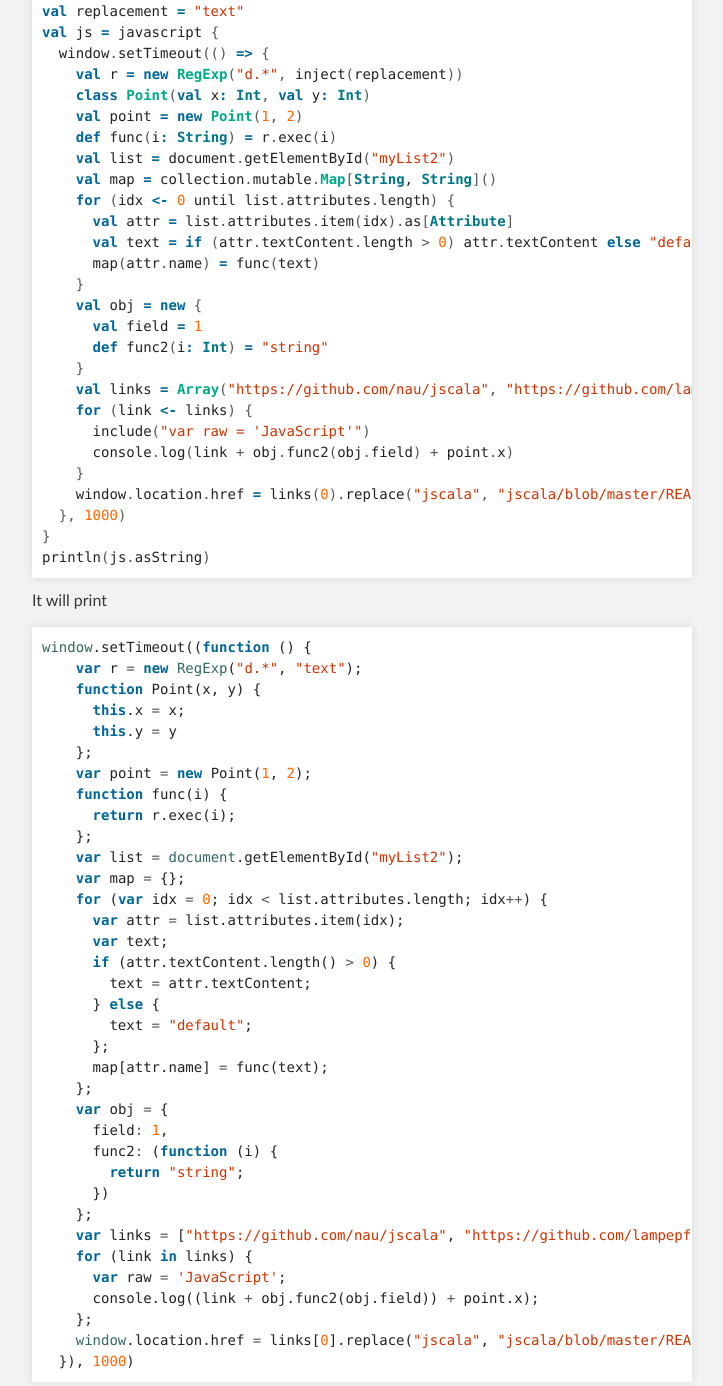
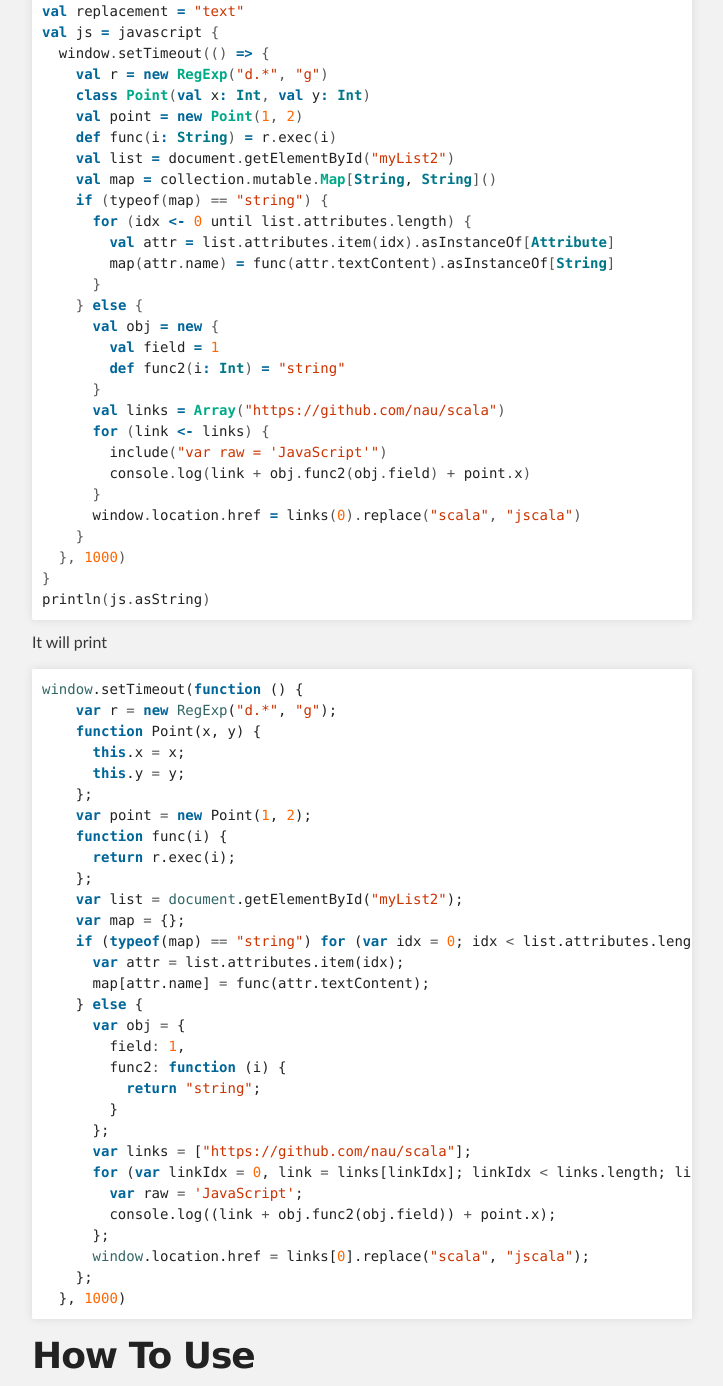
Before and after one commit to nau/jscala, a plain HTML site: page index.html in a window 1280 px wide. Shown: the part 938-2324 px from the top of the page, without its empty margins (288-1011 px from the left). Drawn offline with Linux system fonts and the light colour scheme.

Commit message:
Create gh-pages branch via GitHub

```diff
--- a/index.html
+++ b/index.html
@@ -64,27 +64,29 @@
 <div class="highlight highlight-scala"><pre><span class="k">val</span> <span class="n">replacement</span> <span class="k">=</span> <span class="s">"text"</span>
 <span class="k">val</span> <span class="n">js</span> <span class="k">=</span> <span class="n">javascript</span> <span class="o">{</span>
   <span class="n">window</span><span class="o">.</span><span class="n">setTimeout</span><span class="o">(()</span> <span class="k">=&gt;</span> <span class="o">{</span>
-    <span class="k">val</span> <span class="n">r</span> <span class="k">=</span> <span class="k">new</span> <span class="nc">RegExp</span><span class="o">(</span><span class="s">"d.*"</span><span class="o">,</span> <span class="n">inject</span><span class="o">(</span><span class="n">replacement</span><span class="o">))</span>
+    <span class="k">val</span> <span class="n">r</span> <span class="k">=</span> <span class="k">new</span> <span class="nc">RegExp</span><span class="o">(</span><span class="s">"d.*"</span><span class="o">,</span> <span class="s">"g"</span><span class="o">)</span>
     <span class="k">class</span> <span class="nc">Point</span><span class="o">(</span><span class="k">val</span> <span class="n">x</span><span class="k">:</span> <span class="kt">Int</span><span class="o">,</span> <span class="k">val</span> <span class="n">y</span><span class="k">:</span> <span class="kt">Int</span><span class="o">)</span>
     <span class="k">val</span> <span class="n">point</span> <span class="k">=</span> <span class="k">new</span> <span class="nc">Point</span><span class="o">(</span><span class="mi">1</span><span class="o">,</span> <span class="mi">2</span><span class="o">)</span>
     <span class="k">def</span> <span class="n">func</span><span class="o">(</span><span class="n">i</span><span class="k">:</span> <span class="kt">String</span><span class="o">)</span> <span class="k">=</span> <span class="n">r</span><span class="o">.</span><span class="n">exec</span><span class="o">(</span><span class="n">i</span><span class="o">)</span>
     <span class="k">val</span> <span class="n">list</span> <span class="k">=</span> <span class="n">document</span><span class="o">.</span><span class="n">getElementById</span><span class="o">(</span><span class="s">"myList2"</span><span class="o">)</span>
     <span class="k">val</span> <span class="n">map</span> <span class="k">=</span> <span class="n">collection</span><span class="o">.</span><span class="n">mutable</span><span class="o">.</span><span class="nc">Map</span><span class="o">[</span><span class="kt">String</span>, <span class="kt">String</span><span class="o">]()</span>
+    <span class="k">if</span> <span class="o">(</span><span class="n">typeof</span><span class="o">(</span><span class="n">map</span><span class="o">)</span> <span class="o">==</span> <span class="s">"string"</span><span class="o">)</span> <span class="o">{</span>
       <span class="k">for</span> <span class="o">(</span><span class="n">idx</span> <span class="k">&lt;-</span> <span class="mi">0</span> <span class="n">until</span> <span class="n">list</span><span class="o">.</span><span class="n">attributes</span><span class="o">.</span><span class="n">length</span><span class="o">)</span> <span class="o">{</span>
-      <span class="k">val</span> <span class="n">attr</span> <span class="k">=</span> <span class="n">list</span><span class="o">.</span><span class="n">attributes</span><span class="o">.</span><span class="n">item</span><span class="o">(</span><span class="n">idx</span><span class="o">).</span><span class="n">as</span><span class="o">[</span><span class="kt">Attribute</span><span class="o">]</span>
-      <span class="k">val</span> <span class="n">text</span> <span class="k">=</span> <span class="k">if</span> <span class="o">(</span><span class="n">attr</span><span class="o">.</span><span class="n">textContent</span><span class="o">.</span><span class="n">length</span> <span class="o">&gt;</span> <span class="mi">0</span><span class="o">)</span> <span class="n">attr</span><span class="o">.</span><span class="n">textContent</span> <span class="k">else</span> <span class="s">"default"</span>
-      <span class="n">map</span><span class="o">(</span><span class="n">attr</span><span class="o">.</span><span class="n">name</span><span class="o">)</span> <span class="k">=</span> <span class="n">func</span><span class="o">(</span><span class="n">text</span><span class="o">)</span>
+        <span class="k">val</span> <span class="n">attr</span> <span class="k">=</span> <span class="n">list</span><span class="o">.</span><span class="n">attributes</span><span class="o">.</span><span class="n">item</span><span class="o">(</span><span class="n">idx</span><span class="o">).</span><span class="n">asInstanceOf</span><span class="o">[</span><span class="kt">Attribute</span><span class="o">]</span>
+        <span class="n">map</span><span class="o">(</span><span class="n">attr</span><span class="o">.</span><span class="n">name</span><span class="o">)</span> <span class="k">=</span> <span class="n">func</span><span class="o">(</span><span class="n">attr</span><span class="o">.</span><span class="n">textContent</span><span class="o">).</span><span class="n">asInstanceOf</span><span class="o">[</span><span class="kt">String</span><span class="o">]</span>
       <span class="o">}</span>
+    <span class="o">}</span> <span class="k">else</span> <span class="o">{</span>
       <span class="k">val</span> <span class="n">obj</span> <span class="k">=</span> <span class="k">new</span> <span class="o">{</span>
         <span class="k">val</span> <span class="n">field</span> <span class="k">=</span> <span class="mi">1</span>
         <span class="k">def</span> <span class="n">func2</span><span class="o">(</span><span class="n">i</span><span class="k">:</span> <span class="kt">Int</span><span class="o">)</span> <span class="k">=</span> <span class="s">"string"</span>
       <span class="o">}</span>
-    <span class="k">val</span> <span class="n">links</span> <span class="k">=</span> <span class="nc">Array</span><span class="o">(</span><span class="s">"https://github.com/nau/jscala"</span><span class="o">,</span> <span class="s">"https://github.com/lampepfl/scala-js"</span><span class="o">)</span>
+      <span class="k">val</span> <span class="n">links</span> <span class="k">=</span> <span class="nc">Array</span><span class="o">(</span><span class="s">"https://github.com/nau/scala"</span><span class="o">)</span>
       <span class="k">for</span> <span class="o">(</span><span class="n">link</span> <span class="k">&lt;-</span> <span class="n">links</span><span class="o">)</span> <span class="o">{</span>
         <span class="n">include</span><span class="o">(</span><span class="s">"var raw = 'JavaScript'"</span><span class="o">)</span>
         <span class="n">console</span><span class="o">.</span><span class="n">log</span><span class="o">(</span><span class="n">link</span> <span class="o">+</span> <span class="n">obj</span><span class="o">.</span><span class="n">func2</span><span class="o">(</span><span class="n">obj</span><span class="o">.</span><span class="n">field</span><span class="o">)</span> <span class="o">+</span> <span class="n">point</span><span class="o">.</span><span class="n">x</span><span class="o">)</span>
       <span class="o">}</span>
-    <span class="n">window</span><span class="o">.</span><span class="n">location</span><span class="o">.</span><span class="n">href</span> <span class="k">=</span> <span class="n">links</span><span class="o">(</span><span class="mi">0</span><span class="o">).</span><span class="n">replace</span><span class="o">(</span><span class="s">"jscala"</span><span class="o">,</span> <span class="s">"jscala/blob/master/README.md"</span><span class="o">)</span>
+      <span class="n">window</span><span class="o">.</span><span class="n">location</span><span class="o">.</span><span class="n">href</span> <span class="k">=</span> <span class="n">links</span><span class="o">(</span><span class="mi">0</span><span class="o">).</span><span class="n">replace</span><span class="o">(</span><span class="s">"scala"</span><span class="o">,</span> <span class="s">"jscala"</span><span class="o">)</span>
+    <span class="o">}</span>
   <span class="o">},</span> <span class="mi">1000</span><span class="o">)</span>
 <span class="o">}</span>
 <span class="n">println</span><span class="o">(</span><span class="n">js</span><span class="o">.</span><span class="n">asString</span><span class="o">)</span>
@@ -92,11 +94,11 @@
 
 <p>It will print</p>
 
-<div class="highlight highlight-javascript"><pre><span class="nb">window</span><span class="p">.</span><span class="nx">setTimeout</span><span class="p">((</span><span class="kd">function</span> <span class="p">()</span> <span class="p">{</span>
-    <span class="kd">var</span> <span class="nx">r</span> <span class="o">=</span> <span class="k">new</span> <span class="nb">RegExp</span><span class="p">(</span><span class="s2">"d.*"</span><span class="p">,</span> <span class="s2">"text"</span><span class="p">);</span>
+<div class="highlight highlight-javascript"><pre><span class="nb">window</span><span class="p">.</span><span class="nx">setTimeout</span><span class="p">(</span><span class="kd">function</span> <span class="p">()</span> <span class="p">{</span>
+    <span class="kd">var</span> <span class="nx">r</span> <span class="o">=</span> <span class="k">new</span> <span class="nb">RegExp</span><span class="p">(</span><span class="s2">"d.*"</span><span class="p">,</span> <span class="s2">"g"</span><span class="p">);</span>
     <span class="kd">function</span> <span class="nx">Point</span><span class="p">(</span><span class="nx">x</span><span class="p">,</span> <span class="nx">y</span><span class="p">)</span> <span class="p">{</span>
       <span class="k">this</span><span class="p">.</span><span class="nx">x</span> <span class="o">=</span> <span class="nx">x</span><span class="p">;</span>
-      <span class="k">this</span><span class="p">.</span><span class="nx">y</span> <span class="o">=</span> <span class="nx">y</span>
+      <span class="k">this</span><span class="p">.</span><span class="nx">y</span> <span class="o">=</span> <span class="nx">y</span><span class="p">;</span>
     <span class="p">};</span>
     <span class="kd">var</span> <span class="nx">point</span> <span class="o">=</span> <span class="k">new</span> <span class="nx">Point</span><span class="p">(</span><span class="mi">1</span><span class="p">,</span> <span class="mi">2</span><span class="p">);</span>
     <span class="kd">function</span> <span class="nx">func</span><span class="p">(</span><span class="nx">i</span><span class="p">)</span> <span class="p">{</span>
@@ -104,29 +106,24 @@
     <span class="p">};</span>
     <span class="kd">var</span> <span class="nx">list</span> <span class="o">=</span> <span class="nb">document</span><span class="p">.</span><span class="nx">getElementById</span><span class="p">(</span><span class="s2">"myList2"</span><span class="p">);</span>
     <span class="kd">var</span> <span class="nx">map</span> <span class="o">=</span> <span class="p">{};</span>
-    <span class="k">for</span> <span class="p">(</span><span class="kd">var</span> <span class="nx">idx</span> <span class="o">=</span> <span class="mi">0</span><span class="p">;</span> <span class="nx">idx</span> <span class="o">&lt;</span> <span class="nx">list</span><span class="p">.</span><span class="nx">attributes</span><span class="p">.</span><span class="nx">length</span><span class="p">;</span> <span class="nx">idx</span><span class="o">++</span><span class="p">)</span> <span class="p">{</span>
+    <span class="k">if</span> <span class="p">(</span><span class="k">typeof</span><span class="p">(</span><span class="nx">map</span><span class="p">)</span> <span class="o">==</span> <span class="s2">"string"</span><span class="p">)</span> <span class="k">for</span> <span class="p">(</span><span class="kd">var</span> <span class="nx">idx</span> <span class="o">=</span> <span class="mi">0</span><span class="p">;</span> <span class="nx">idx</span> <span class="o">&lt;</span> <span class="nx">list</span><span class="p">.</span><span class="nx">attributes</span><span class="p">.</span><span class="nx">length</span><span class="p">;</span> <span class="o">++</span><span class="nx">idx</span><span class="p">)</span> <span class="p">{</span>
       <span class="kd">var</span> <span class="nx">attr</span> <span class="o">=</span> <span class="nx">list</span><span class="p">.</span><span class="nx">attributes</span><span class="p">.</span><span class="nx">item</span><span class="p">(</span><span class="nx">idx</span><span class="p">);</span>
-      <span class="kd">var</span> <span class="nx">text</span><span class="p">;</span>
-      <span class="k">if</span> <span class="p">(</span><span class="nx">attr</span><span class="p">.</span><span class="nx">textContent</span><span class="p">.</span><span class="nx">length</span><span class="p">()</span> <span class="o">&gt;</span> <span class="mi">0</span><span class="p">)</span> <span class="p">{</span>
-        <span class="nx">text</span> <span class="o">=</span> <span class="nx">attr</span><span class="p">.</span><span class="nx">textContent</span><span class="p">;</span>
+      <span class="nx">map</span><span class="p">[</span><span class="nx">attr</span><span class="p">.</span><span class="nx">name</span><span class="p">]</span> <span class="o">=</span> <span class="nx">func</span><span class="p">(</span><span class="nx">attr</span><span class="p">.</span><span class="nx">textContent</span><span class="p">);</span>
     <span class="p">}</span> <span class="k">else</span> <span class="p">{</span>
-        <span class="nx">text</span> <span class="o">=</span> <span class="s2">"default"</span><span class="p">;</span>
-      <span class="p">};</span>
-      <span class="nx">map</span><span class="p">[</span><span class="nx">attr</span><span class="p">.</span><span class="nx">name</span><span class="p">]</span> <span class="o">=</span> <span class="nx">func</span><span class="p">(</span><span class="nx">text</span><span class="p">);</span>
-    <span class="p">};</span>
       <span class="kd">var</span> <span class="nx">obj</span> <span class="o">=</span> <span class="p">{</span>
         <span class="nx">field</span><span class="o">:</span> <span class="mi">1</span><span class="p">,</span>
-      <span class="nx">func2</span><span class="o">:</span> <span class="p">(</span><span class="kd">function</span> <span class="p">(</span><span class="nx">i</span><span class="p">)</span> <span class="p">{</span>
+        <span class="nx">func2</span><span class="o">:</span> <span class="kd">function</span> <span class="p">(</span><span class="nx">i</span><span class="p">)</span> <span class="p">{</span>
           <span class="k">return</span> <span class="s2">"string"</span><span class="p">;</span>
-      <span class="p">})</span>
+        <span class="p">}</span>
       <span class="p">};</span>
-    <span class="kd">var</span> <span class="nx">links</span> <span class="o">=</span> <span class="p">[</span><span class="s2">"https://github.com/nau/jscala"</span><span class="p">,</span> <span class="s2">"https://github.com/lampepfl/scala-js"</span><span class="p">];</span>
-    <span class="k">for</span> <span class="p">(</span><span class="nx">link</span> <span class="k">in</span> <span class="nx">links</span><span class="p">)</span> <span class="p">{</span>
+      <span class="kd">var</span> <span class="nx">links</span> <span class="o">=</span> <span class="p">[</span><span class="s2">"https://github.com/nau/scala"</span><span class="p">];</span>
+      <span class="k">for</span> <span class="p">(</span><span class="kd">var</span> <span class="nx">linkIdx</span> <span class="o">=</span> <span class="mi">0</span><span class="p">,</span> <span class="nx">link</span> <span class="o">=</span> <span class="nx">links</span><span class="p">[</span><span class="nx">linkIdx</span><span class="p">];</span> <span class="nx">linkIdx</span> <span class="o">&lt;</span> <span class="nx">links</span><span class="p">.</span><span class="nx">length</span><span class="p">;</span> <span class="nx">link</span> <span class="o">=</span> <span class="nx">links</span><span class="p">[</span><span class="o">++</span><span class="nx">linkIdx</span><span class="p">])</span> <span class="p">{</span>
         <span class="kd">var</span> <span class="nx">raw</span> <span class="o">=</span> <span class="s1">'JavaScript'</span><span class="p">;</span>
         <span class="nx">console</span><span class="p">.</span><span class="nx">log</span><span class="p">((</span><span class="nx">link</span> <span class="o">+</span> <span class="nx">obj</span><span class="p">.</span><span class="nx">func2</span><span class="p">(</span><span class="nx">obj</span><span class="p">.</span><span class="nx">field</span><span class="p">))</span> <span class="o">+</span> <span class="nx">point</span><span class="p">.</span><span class="nx">x</span><span class="p">);</span>
       <span class="p">};</span>
-    <span class="nb">window</span><span class="p">.</span><span class="nx">location</span><span class="p">.</span><span class="nx">href</span> <span class="o">=</span> <span class="nx">links</span><span class="p">[</span><span class="mi">0</span><span class="p">].</span><span class="nx">replace</span><span class="p">(</span><span class="s2">"jscala"</span><span class="p">,</span> <span class="s2">"jscala/blob/master/README.md"</span><span class="p">);</span>
-  <span class="p">}),</span> <span class="mi">1000</span><span class="p">)</span>
+      <span class="nb">window</span><span class="p">.</span><span class="nx">location</span><span class="p">.</span><span class="nx">href</span> <span class="o">=</span> <span class="nx">links</span><span class="p">[</span><span class="mi">0</span><span class="p">].</span><span class="nx">replace</span><span class="p">(</span><span class="s2">"scala"</span><span class="p">,</span> <span class="s2">"jscala"</span><span class="p">);</span>
+    <span class="p">};</span>
+  <span class="p">},</span> <span class="mi">1000</span><span class="p">)</span>
 </pre></div>
 
 <h1>
@@ -137,8 +134,6 @@
 <pre><code>scalaVersion := "2.10.2"
 
 libraryDependencies += "org.jscala" %% "jscala-macros" % "0.2"
-
-libraryDependencies += "com.yahoo.platform.yui" % "yuicompressor" % "2.4.7"
 </code></pre>
 
 <p>If you want to try the latest snapshot:</p>
@@ -148,8 +143,6 @@ libraryDependencies += "com.yahoo.platform.yui" % "yuicompressor" % "2.4.7"
 resolvers += Resolver.sonatypeRepo("snapshots")
 
 libraryDependencies += "org.jscala" %% "jscala-macros" % "0.3-SNAPSHOT"
-
-libraryDependencies += "com.yahoo.platform.yui" % "yuicompressor" % "2.4.7"
 </code></pre>
 
 <p>In your code</p>
@@ -177,8 +170,6 @@ addCompilerPlugin("org.scala-lang.plugins" % "macro-paradise_2.10.3-RC2" % "2.0.
 libraryDependencies += "org.jscala" %% "jscala-macros" % "0.3-SNAPSHOT"
 
 libraryDependencies += "org.jscala" %% "jscala-annots" % "0.3-SNAPSHOT"
-
-libraryDependencies += "com.yahoo.platform.yui" % "yuicompressor" % "2.4.7"
 </code></pre>
 
 <p>In your code</p>
@@ -239,7 +230,7 @@ Tetris is fully written in Scala and translates to JavaScript mostly literally.
     <!-- FOOTER  -->
     <div id="footer_wrap" class="outer">
       <footer class="inner">
-        <p class="copyright">JScala maintained by <a href="https://github.com/nau">Alexander Nemish</a></p>
+        <p class="copyright">JScala maintained by <a href="https://github.com/nau">nau</a></p>
         <p>Published with <a href="http://pages.github.com">GitHub Pages</a></p>
       </footer>
     </div>
--- a/stylesheets/stylesheet.css
+++ b/stylesheets/stylesheet.css
@@ -121,14 +121,11 @@ a {
   -ms-transition: text-shadow 0.5s ease;
 }
 
-#main_content a:hover {
-  color: #0069ba;
-  text-shadow: #0090ff 0px 0px 2px;
-}
+a:hover, a:focus {text-decoration: underline;}
 
-footer a:hover {
-  color: #43adff;
-  text-shadow: #0090ff 0px 0px 2px;
+footer a {
+  color: #F2F2F2;
+  text-decoration: underline;
 }
 
 em {
@@ -251,11 +248,6 @@ td {
 form {
   background: #f2f2f2;
   padding: 20px;
-}
-
-img {
-  width: 100%;
-  max-width: 100%;
 }
 
 /*******************************************************************************
```
Also changed, not shown: params.json (+1 -1 lines). Lines whose indentation alone changed are shown as unchanged.
